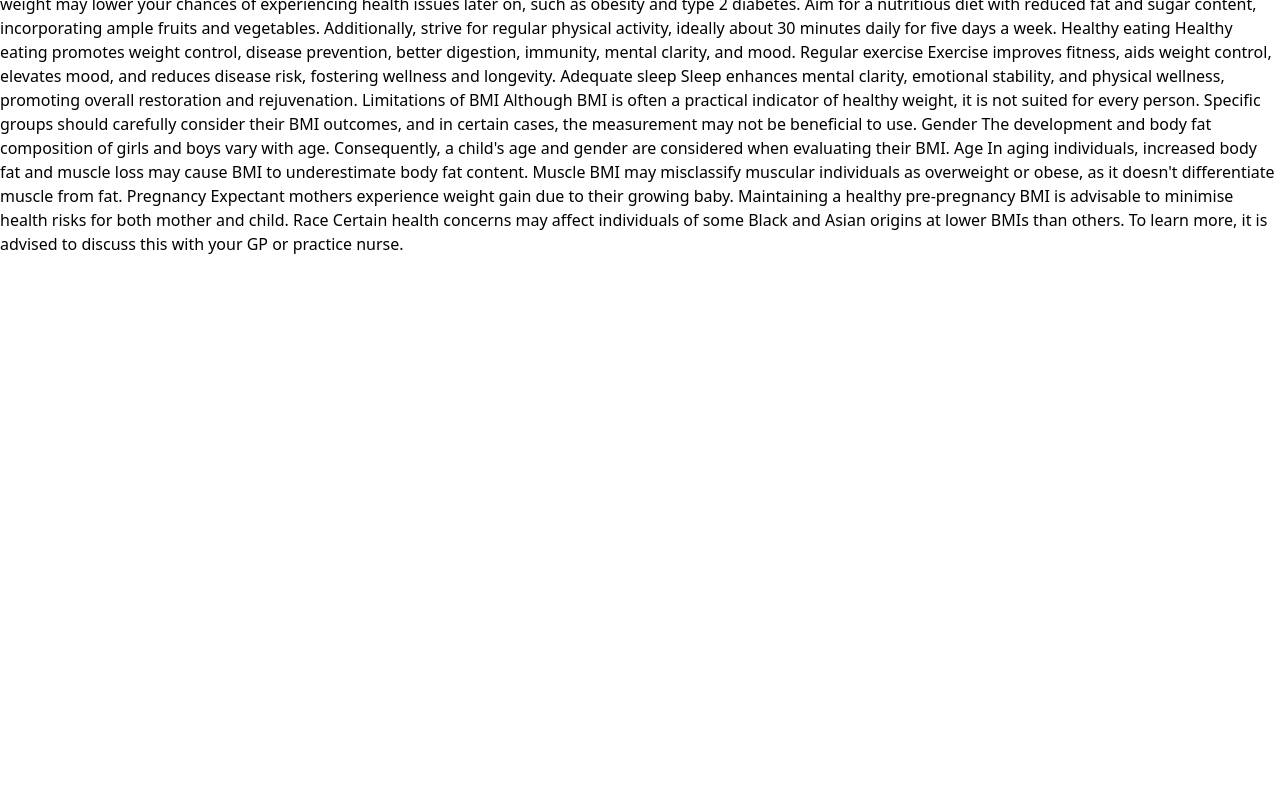
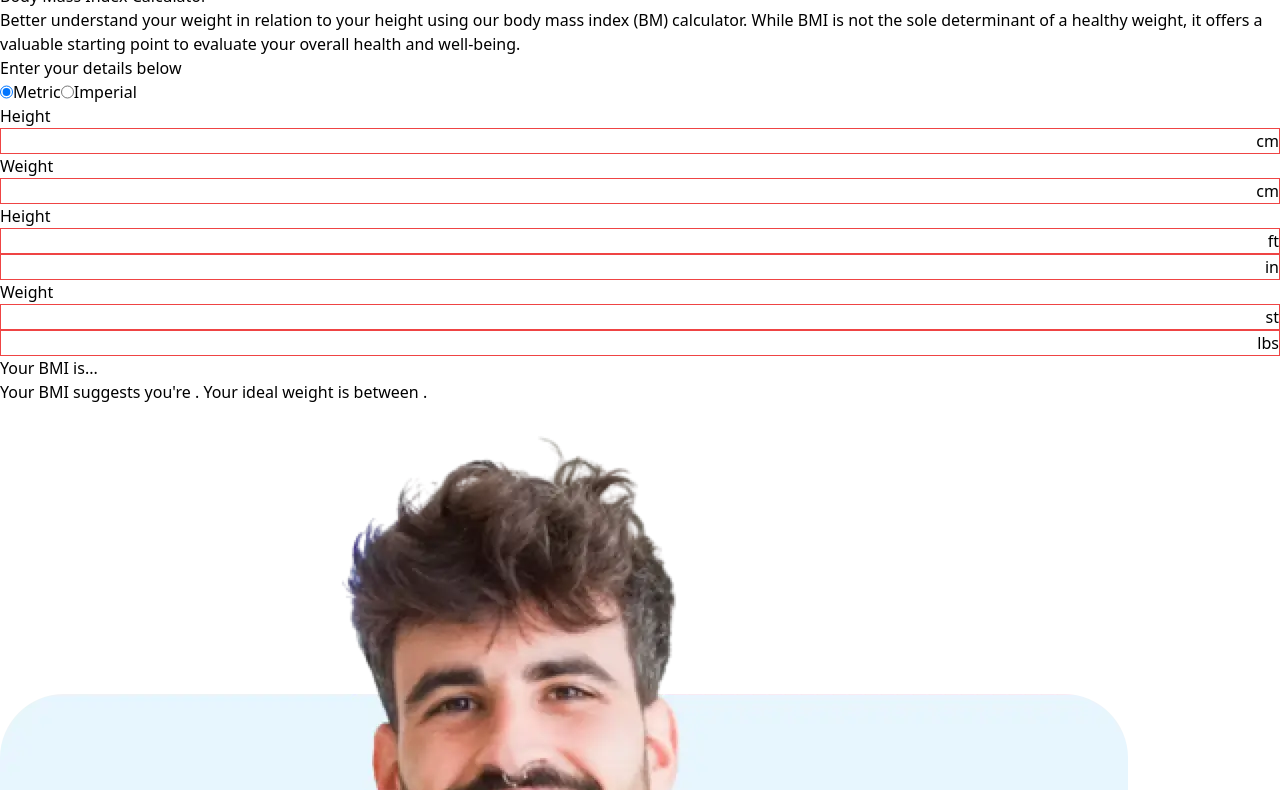
Before and after one commit to j-hogben/fem-bmi-calculator-jhogben, a website: page index.html in a window 1280 px wide. Shown: the part 80-870 px from the top of the page. Before the commit the page ends 800 px from the top, so only its background shows below. Drawn offline with nearby package versions, Linux system fonts and the light colour scheme; files that its build step writes are made by us from their sources.

Commit message:
HTML - Basic structure layout

```diff
--- a/index.html
+++ b/index.html
@@ -1,86 +1,236 @@
-<!DOCTYPE html>
+<!doctype html>
 <html lang="en">
-<head>
-  <meta charset="UTF-8">
-  <meta name="viewport" content="width=device-width, initial-scale=1.0">
+  <head>
+    <meta charset="UTF-8" />
+    <meta name="viewport" content="width=device-width, initial-scale=1.0" />
 
-  <link rel="icon" type="image/png" sizes="32x32" href="./assets/images/favicon-32x32.png">
+    <link
+      rel="icon"
+      type="image/png"
+      sizes="32x32"
+      href="./assets/images/favicon-32x32.png"
+    />
 
-  <link rel="stylesheet" href="./dist/styles.css">
-  <title>Frontend Mentor | Body Mass Index Calculator</title>
-</head>
-<body>
+    <link rel="stylesheet" href="./dist/styles.css" />
+    <title>Frontend Mentor | Body Mass Index Calculator</title>
+  </head>
+  <body>
+    <main>
+      <section>
+        <!-- OPENING DESCRIPTION -->
+        <div>
+          <img src="./assets/images/logo.svg" alt="" />
+          <h1>Body Mass Index Calculator</h1>
+          <p>
+            Better understand your weight in relation to your height using our
+            body mass index (BM) calculator. While BMI is not the sole
+            determinant of a healthy weight, it offers a valuable starting point
+            to evaluate your overall health and well-being.
+          </p>
+        </div>
 
-  Body Mass Index Calculator
+        <!-- BMI CALCULATOR -->
+        <article>
+          <form action="">
+            <h2>Enter your details below</h2>
 
-  Better understand your weight in relation to your height using our
-  body mass index (BM) calculator. While BMI is not the sole determinant
-  of a healthy weight, it offers a valuable starting point to evaluate
-  your overall health and well-being.
+            <!-- IMPERIAL OR METRIC -->
+            <div class="flex">
+              <label for="metric" class="flex">
+                <input
+                  type="radio"
+                  name="imperialOrMetric"
+                  id="metric"
+                  checked
+                />
+                <p>Metric</p>
+              </label>
+              <label for="imperial" class="flex">
+                <input type="radio" name="imperialOrMetric" id="imperial" />
+                <p>Imperial</p>
+              </label>
+            </div>
 
-  Enter your details below
+            <!-- METRIC CALCULATOR -->
+            <section>
+              <div class="form-group">
+                <label for="heightCm">Height</label>
+                <div
+                  class="input-container flex justify-between border border-red-500"
+                >
+                  <input type="text" id="heightCm" inputmode="decimal" />
+                  <p>cm</p>
+                </div>
+              </div>
+              <div class="form-group">
+                <label for="weightKg">Weight</label>
+                <div
+                  class="input-container flex justify-between border border-red-500"
+                >
+                  <input type="text" id="weightKg" inputmode="decimal" />
+                  <p>cm</p>
+                </div>
+              </div>
+            </section>
 
-  Metric
-  Imperial
+            <!-- IMPERIAL CALCULATOR -->
+            <section>
+              <div class="form-group">
+                <label for="heightFt">Height</label>
+                <div
+                  class="input-container flex justify-between border border-red-500"
+                >
+                  <input type="text" id="heightFt" inputmode="numeric" />
+                  <p>ft</p>
+                </div>
+              </div>
+              <div class="form-group">
+                <div
+                  class="input-container flex justify-between border border-red-500"
+                >
+                  <input type="text" id="heightIn" inputmode="numeric" />
+                  <p>in</p>
+                </div>
+              </div>
+              <div class="form-group">
+                <label for="WeightSt">Weight</label>
+                <div
+                  class="input-container flex justify-between border border-red-500"
+                >
+                  <input type="text" id="weightSt" inputmode="numeric" />
+                  <p>st</p>
+                </div>
+              </div>
+              <div class="form-group">
+                <div
+                  class="input-container flex justify-between border border-red-500"
+                >
+                  <input type="text" id="weightLbs" inputmode="numeric" />
+                  <p>lbs</p>
+                </div>
+              </div>
+            </section>
 
-  Height
-  Weight
+            <!-- RESULTS -->
+            <div>
+              <p>Your BMI is...</p>
+              <p id="BMIResult"></p>
+              <p>
+                Your BMI suggests you're <span id="weightDescription"></span>.
+                Your ideal weight is between
+                <span id="idealWeightRange"></span>.
+              </p>
+            </div>
+          </form>
+        </article>
+      </section>
 
-  Your BMI is...
+      <section>
+        <!-- BMI RESULT DESCRIPTION -->
+        <section>
+          <img src="./assets/images/image-man-eating.webp" alt="" />
+          <div>
+            <h2>What your BMI result means</h2>
+            <p>
+              A BMI range of 18.5 to 24.9 is considered a 'healthy weight.'
+              Maintaining a healthy weight may lower your chances of
+              experiencing health issues later on, such as obesity and type 2
+              diabetes. Aim for a nutritious diet with reduced fat and sugar
+              content, incorporating ample fruits and vegetables. Additionally,
+              strive for regular physical activity, ideally about 30 minutes
+              daily for five days a week.
+            </p>
+          </div>
+        </section>
 
-  <!-- add score -->
+        <!-- ADVICE FOR A GOOD BMI -->
+        <section>
+          <div>
+            <img src="./assets/images/icon-eating.svg" alt="" />
+            <div>
+              <h3>Healthy eating</h3>
+              <p>
+                Healthy eating promotes weight control, disease prevention,
+                better digestion, immunity, mental clarity, and mood.
+              </p>
+            </div>
+          </div>
+          <div>
+            <img src="./assets/images/icon-exercise.svg" alt="" />
+            <div>
+              <h3>Regular exercise</h3>
+              <p>
+                Exercise improves fitness, aids weight control, elevates mood,
+                and reduces disease risk, fostering wellness and longevity.
+              </p>
+            </div>
+          </div>
+          <div>
+            <img src="./assets/images/icon-sleep.svg" alt="" />
+            <div>
+              <h3>Adequate sleep</h3>
+              <p>
+                Sleep enhances mental clarity, emotional stability, and physical
+                wellness, promoting overall restoration and rejuvenation.
+              </p>
+            </div>
+          </div>
+        </section>
 
-  Your BMI suggests you're <!-- add classification -->.
-  Your ideal weight is between <!-- add range -->.
+        <!-- LIMITATIONS OF BMI -->
+        <section>
+          <div>
+            <h2>Limitations of BMI</h2>
 
-  What your BMI result means
-
-  A BMI range of 18.5 to 24.9 is considered a 'healthy weight.' Maintaining a
-  healthy weight may lower your chances of experiencing health issues later on,
-  such as obesity and type 2 diabetes. Aim for a nutritious diet with reduced
-  fat and sugar content, incorporating ample fruits and vegetables. Additionally,
-  strive for regular physical activity, ideally about 30 minutes daily for
-  five days a week.
-
-  Healthy eating
-  Healthy eating promotes weight control, disease prevention, better digestion,
-  immunity, mental clarity, and mood.
-
-  Regular exercise
-  Exercise improves fitness, aids weight control, elevates mood, and reduces disease
-  risk, fostering wellness and longevity.
-
-  Adequate sleep
-  Sleep enhances mental clarity, emotional stability, and physical wellness, promoting
-  overall restoration and rejuvenation.
-
-  Limitations of BMI
-
-  Although BMI is often a practical indicator of healthy weight, it is not suited for
-  every person. Specific groups should carefully consider their BMI outcomes, and in
-  certain cases, the measurement may not be beneficial to use.
-
-  Gender
-  The development and body fat composition of girls and boys vary with age. Consequently,
-  a child's age and gender are considered when evaluating their BMI.
-
-  Age
-  In aging individuals, increased body fat and muscle loss may cause BMI to underestimate
-  body fat content.
-
-  Muscle
-  BMI may misclassify muscular individuals as overweight or obese, as it doesn't
-  differentiate muscle from fat.
-
-  Pregnancy
-  Expectant mothers experience weight gain due to their growing baby. Maintaining a
-  healthy pre-pregnancy BMI is advisable to minimise health risks for both mother
-  and child.
-
-  Race
-  Certain health concerns may affect individuals of some Black and Asian origins at
-  lower BMIs than others. To learn more, it is advised to discuss this with your
-  GP or practice nurse.
-
-</body>
+            <!-- FLEX CONTAINER -->
+            <div>
+              <div>
+                <img src="./assets/images/icon-gender.svg" alt="" />
+                <h3>Gender</h3>
+                <p>
+                  The development and body fat composition of girls and boys
+                  vary with age. Consequently, a child's age and gender are
+                  considered when evaluating their BMI.
+                </p>
+              </div>
+              <div>
+                <img src="./assets/images/icon-age.svg" alt="" />
+                <h3>Age</h3>
+                <p>
+                  In aging individuals, increased body fat and muscle loss may
+                  cause BMI to underestimate body fat content.
+                </p>
+              </div>
+              <div>
+                <img src="./assets/images/icon-muscle.svg" alt="" />
+                <h3>Muscle</h3>
+                <p>
+                  BMI may misclassify muscular individuals as overweight or
+                  obese, as it doesn't differentiate muscle from fat.
+                </p>
+              </div>
+              <div>
+                <img src="./assets/images/icon-pregnancy.svg" alt="" />
+                <h3>Pregnancy</h3>
+                <p>
+                  Expectant mothers experience weight gain due to their growing
+                  baby. Maintaining a healthy pre-pregnancy BMI is advisable to
+                  minimise health risks for both mother and child.
+                </p>
+              </div>
+              <div>
+                <img src="./assets/images/icon-race.svg" alt="" />
+                <h3>Race</h3>
+                <p>
+                  Certain health concerns may affect individuals of some Black
+                  and Asian origins at lower BMIs than others. To learn more, it
+                  is advised to discuss this with your GP or practice nurse.
+                </p>
+              </div>
+            </div>
+          </div>
+        </section>
+      </section>
+    </main>
+  </body>
 </html>
```
